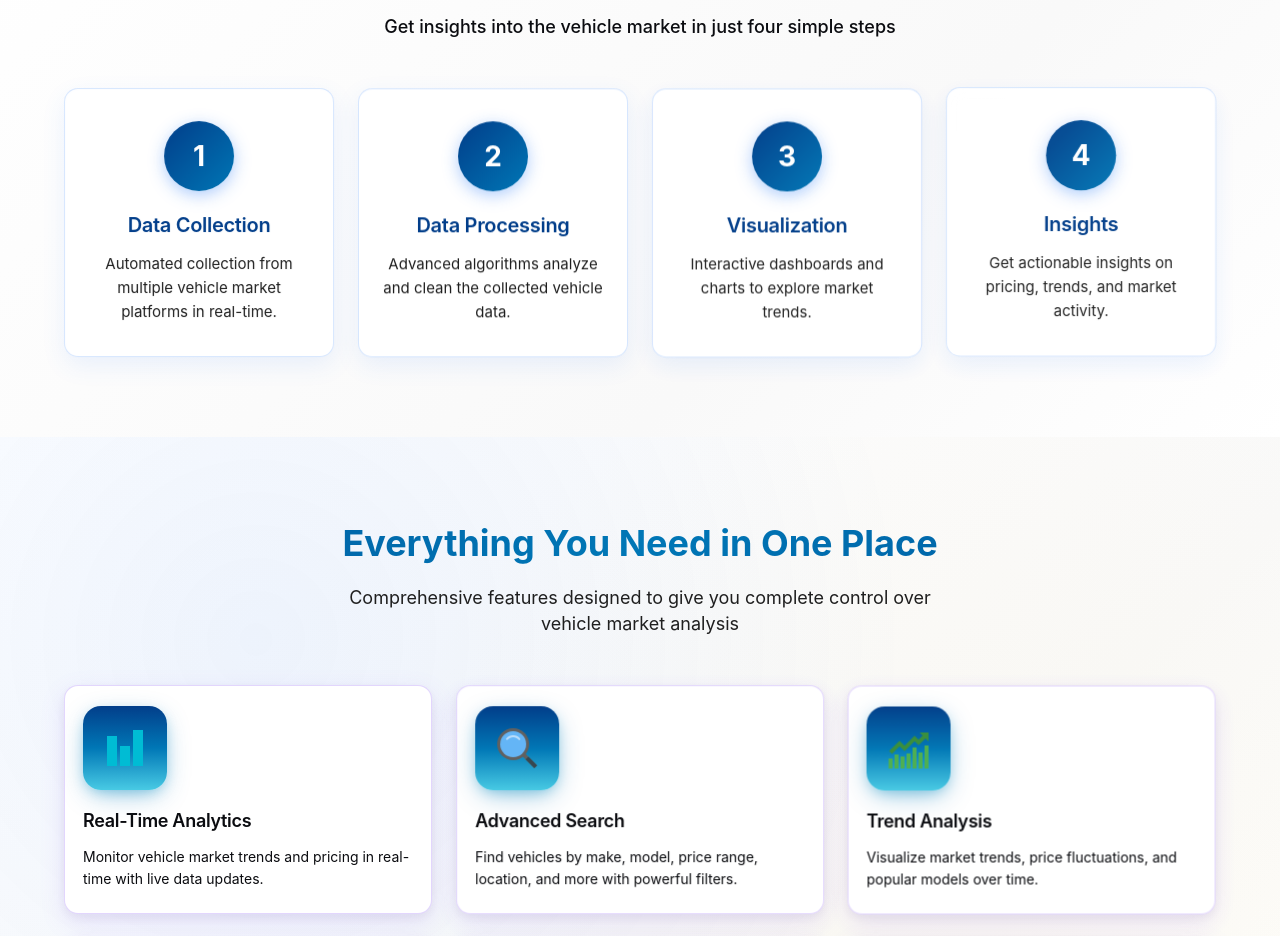
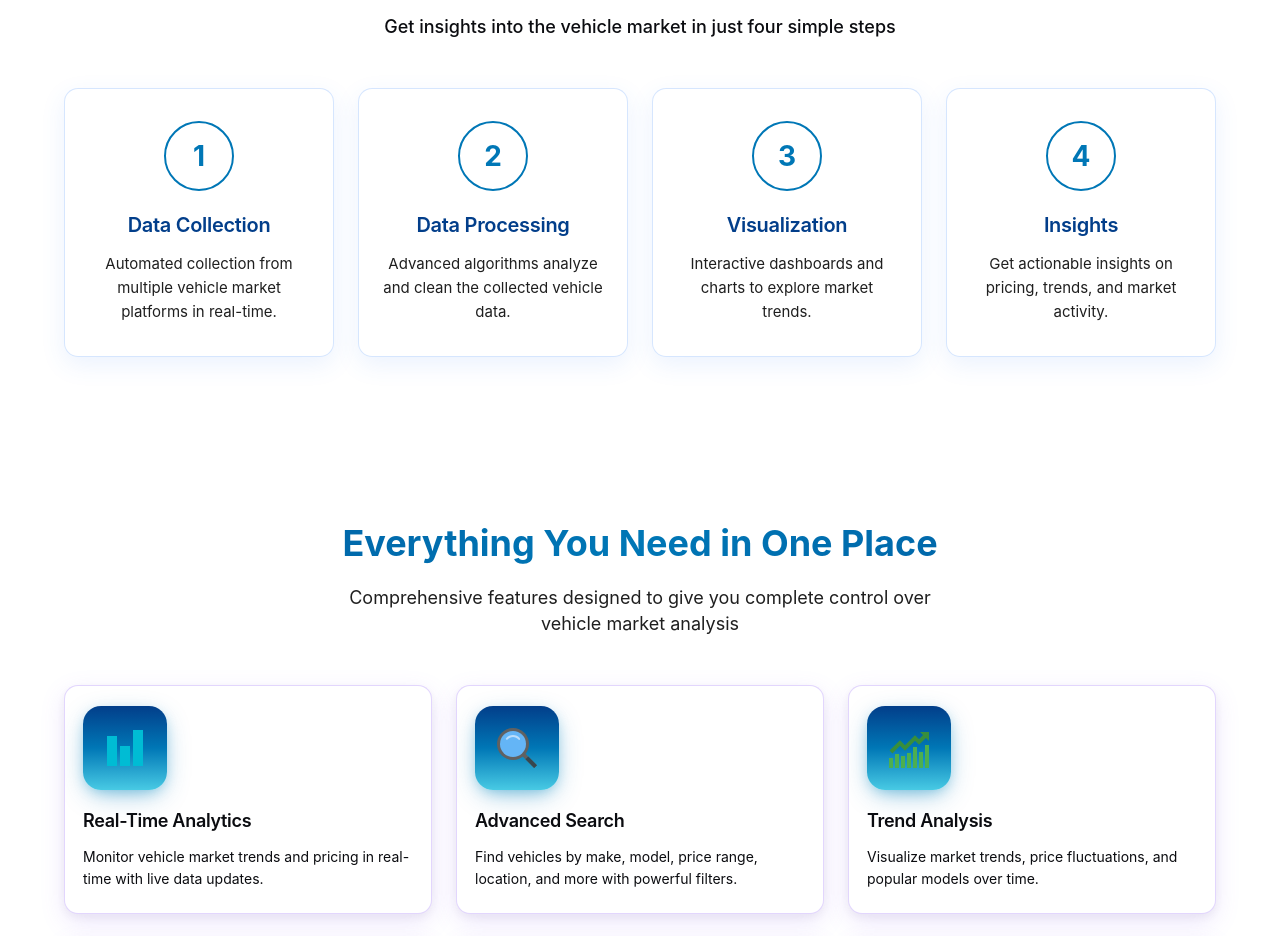
Before and after one commit to akila20040720/autoinsightcs70, a React (Vite) app in the folder cs70/: page / in a window 1280 px wide. Shown: the part 1180-2116 px from the top of the page. Built offline with nearby package versions, Linux system fonts and the light colour scheme.

Commit message:
feat: simplify section backgrounds and remove radial sheen for a cleaner design

```diff
--- a/cs70/src/pages/Home.tsx
+++ b/cs70/src/pages/Home.tsx
@@ -107,7 +107,6 @@ export default function Home() {
       {/* How It Works Section */}
       <motion.section
         className="full-section section-how-it-works"
-        data-scroll-direction="left"
       >
         <div style={{ textAlign: 'center', marginBottom: 48, position: 'relative', zIndex: 1 }}>
           <motion.h2
@@ -146,29 +145,27 @@ export default function Home() {
               initial={{ opacity: 0, y: 50, scale: 0.9 }}
               whileInView={{ opacity: 1, y: 0, scale: 1 }}
               viewport={{ once: true }}
-              transition={{ duration: 0.6, delay: i * 0.15, type: "spring", stiffness: 100 }}
+
               whileHover={{ y: -10, scale: 1.05, boxShadow: '0 12px 32px rgba(54, 129, 247, 0.2)' }}
             >
-              <motion.div
+              <div
                 style={{
                   width: 70,
                   height: 70,
                   borderRadius: '50%',
-                  background: 'linear-gradient(135deg, #023e8a 0%, #0077B6 100%)',
+                  background: 'transparent',
                   display: 'flex',
                   alignItems: 'center',
                   justifyContent: 'center',
                   fontSize: 28,
                   fontWeight: 700,
-                  color: '#fff',
+                  color: '#0077B6',
                   margin: '0 auto 20px',
-                  boxShadow: '0 4px 16px rgba(54, 129, 247, 0.4)'
+                  border: '2px solid #0077B6'
                 }}
-                whileHover={{ rotate: 360, scale: 1.1 }}
-                transition={{ duration: 0.6 }}
               >
                 {item.step}
-              </motion.div>
+              </div>
               <h3 style={{ fontSize: 20, marginBottom: 12, fontWeight: 600, color: 'var(--primary)' }}>{item.title}</h3>
               <p style={{ color: "var(--sys-gray)", fontSize: 15, lineHeight: 1.6 }}>{item.desc}</p>
             </motion.div>
@@ -179,24 +176,19 @@ export default function Home() {
       {/* Features Section */}
       <motion.section
         className="full-section section-features"
-        data-scroll-direction="right"
       >
         <div style={{ textAlign: 'center', marginBottom: 48, position: 'relative', zIndex: 1 }}>
           <motion.h2
             style={{ fontSize: 36, marginBottom: 16, fontWeight: 700 }}
-            initial={{ y: 30, opacity: 0 }}
-            whileInView={{ y: 0, opacity: 1 }}
-            viewport={{ once: true }}
-            transition={{ duration: 0.6 }}
+
+
           >
             Everything You Need in One Place
           </motion.h2>
           <motion.p
             style={{ color: 'var(--sys-gray)', fontSize: 18, maxWidth: 600, margin: '0 auto' }}
-            initial={{ y: 20, opacity: 0 }}
-            whileInView={{ y: 0, opacity: 1 }}
-            viewport={{ once: true }}
-            transition={{ duration: 0.6, delay: 0.2 }}
+
+
           >
             Comprehensive features designed to give you complete control over vehicle market analysis
           </motion.p>
@@ -204,12 +196,9 @@ export default function Home() {
         <div className="grid" style={{ gridTemplateColumns: 'repeat(auto-fit, minmax(280px, 1fr))', gap: 24, position: 'relative', zIndex: 1 }}>
           {features.map((feature, i) => (
             <motion.div
-              key={i}
-              initial={{ opacity: 0, x: i % 2 === 0 ? -50 : 50, y: 50 }}
-              whileInView={{ opacity: 1, x: 0, y: 0 }}
-              viewport={{ once: true }}
-              transition={{ duration: 0.6, delay: i * 0.1, type: "spring", stiffness: 80 }}
-              whileHover={{ y: -8, scale: 1.02 }}
+
+
+
             >
               <FeatureCard
                 icon={feature.icon}
@@ -222,10 +211,10 @@ export default function Home() {
         </div>
       </motion.section>
 
+
       {/* Why Choose Section */}
       <motion.section
         className="full-section section-why-choose"
-        data-scroll-direction="left"
       >
         <div style={{ textAlign: 'center', marginBottom: 48, position: 'relative', zIndex: 1 }}>
           <motion.h2
@@ -272,7 +261,6 @@ export default function Home() {
       {/* Ratings Section */}
       <motion.section
         className="full-section section-ratings"
-        data-scroll-direction="right"
       >
         <motion.div
           style={{
@@ -350,7 +338,6 @@ export default function Home() {
       {/* Data Sources Section */}
       <motion.section
         className="full-section section-data-sources"
-        data-scroll-direction="left"
       >
         <div style={{ textAlign: 'center', marginBottom: 48, position: 'relative', zIndex: 1 }}>
           <motion.h2
@@ -418,7 +405,6 @@ export default function Home() {
       {/* Recent Work Section */}
       <motion.section
         className="full-section section-recent-work"
-        data-scroll-direction="right"
       >
         <motion.div
           style={{ position: 'relative', zIndex: 1 }}
--- a/cs70/src/styles.css
+++ b/cs70/src/styles.css
@@ -697,30 +697,30 @@ body:before {
     animation: none !important;
 }
 
-/* === Accessible Vibrant Section Variants (subtle, high contrast) === */
+/* === Plain sections with same background color === */
 .full-section.section-how-it-works {
-    background: linear-gradient(135deg, #ffffff 0%, #F9F9F9 65%, #ffffff 100%);
+    background: #ffffff;
     position: relative;
 }
 
 .full-section.section-features {
-    background: linear-gradient(135deg, #ffffff 0%, #F9F9F9 65%, #ffffff 100%);
+    background: #ffffff;
 }
 
 .full-section.section-why-choose {
-    background: linear-gradient(135deg, #ffffff 0%, #F9F9F9 65%, #ffffff 100%);
+    background: #ffffff;
 }
 
 .full-section.section-ratings {
-    background: linear-gradient(135deg, #ffffff 0%, #F9F9F9 65%, #ffffff 100%);
+    background: #ffffff;
 }
 
 .full-section.section-data-sources {
-    background: linear-gradient(135deg, #ffffff 0%, #F9F9F9 65%, #ffffff 100%);
+    background: #ffffff;
 }
 
 .full-section.section-recent-work {
-    background: linear-gradient(135deg, #ffffff 0%, #F9F9F9 65%, #ffffff 100%);
+    background: #ffffff;
 }
 
 /* Accent gradient top border for visual separation */
@@ -747,18 +747,11 @@ body:before {
     color: var(--text-dim);
 }
 
-/* Optional radial sheen (very subtle) */
+/* Radial sheen removed for plain sections */
 .full-section.section-features:before,
 .full-section.section-why-choose:before,
 .full-section.section-recent-work:before {
-    content: "";
-    position: absolute;
-    inset: 0;
-    pointer-events: none;
-    background:
-        radial-gradient(circle at 20% 25%, rgba(54, 129, 247, 0.08), transparent 55%),
-        radial-gradient(circle at 80% 70%, rgba(249, 217, 124, 0.07), transparent 60%);
-    mix-blend-mode: normal;
+    display: none;
 }
 
 /* ================== Cookie Consent ================== */
```
